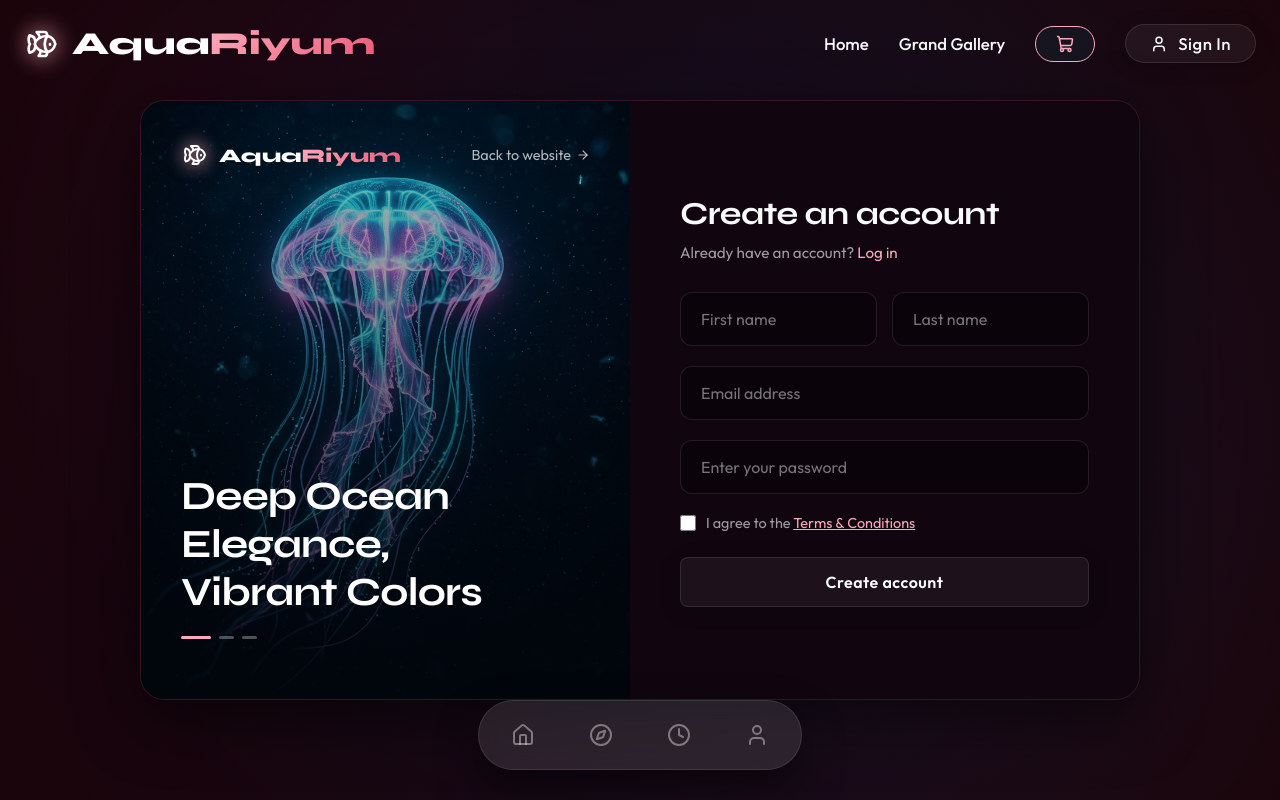
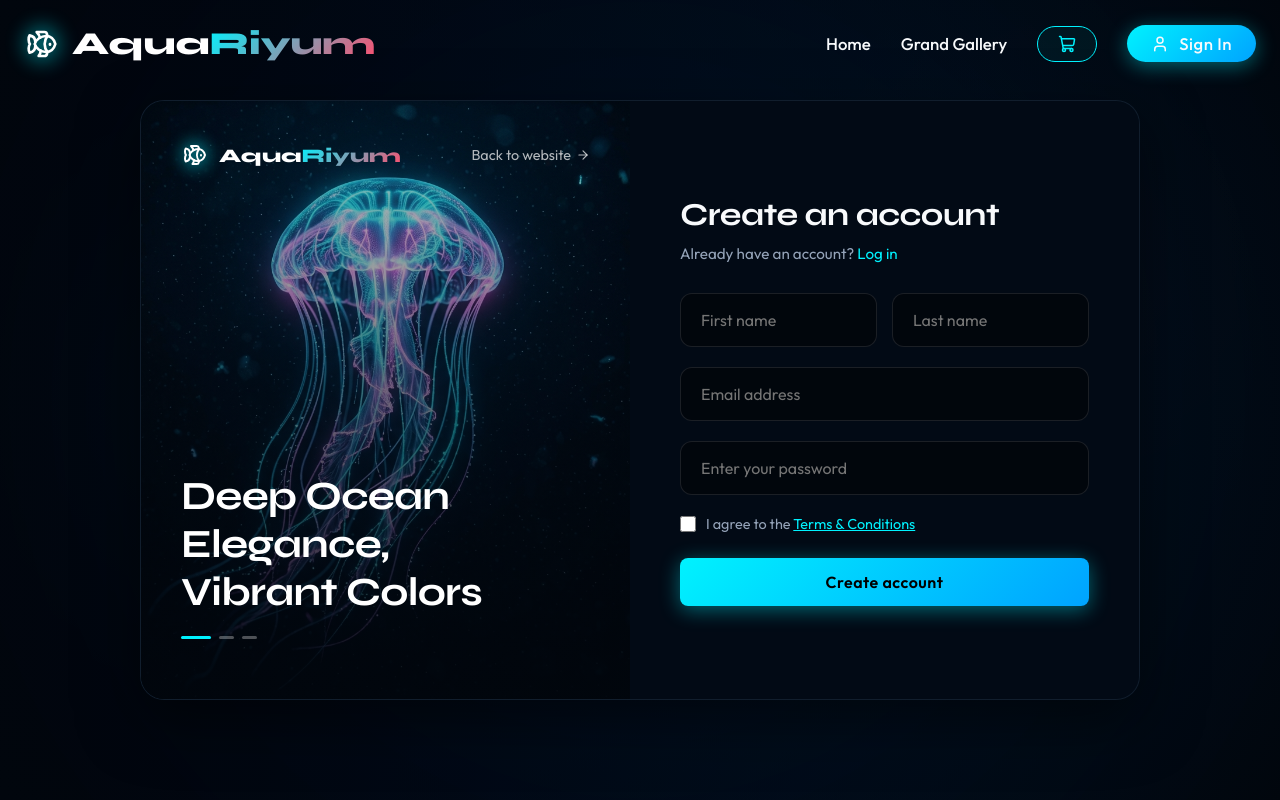
Before and after one commit to prakash200514/Aqua-Man, a React app in the folder frontend/: page /register in a window 1280 px wide. Built offline with nearby package versions, Linux system fonts and the light colour scheme; no server answers; the HTML template or start-up script is replaced by a standard one.

Commit message:
login ui

```diff
--- a/frontend/src/App.jsx
+++ b/frontend/src/App.jsx
@@ -1,7 +1,6 @@
 import React from 'react';
 import { BrowserRouter as Router, Routes, Route } from 'react-router-dom';
 import Navbar from './components/Navbar';
-import BottomNav from './components/BottomNav';
 import BackgroundVideo from './components/BackgroundVideo';
 import CartOverlay from './components/CartOverlay';
 import Home from './pages/Home';
@@ -18,7 +17,6 @@ function App() {
       <BackgroundVideo />
       <Navbar />
       <CartOverlay />
-      <BottomNav />
       <Routes>
         <Route path="/" element={<Home />} />
         <Route path="/products" element={<Products />} />
--- a/frontend/src/index.css
+++ b/frontend/src/index.css
@@ -1,18 +1,18 @@
 @import url('https://fonts.googleapis.com/css2?family=Outfit:wght@300;400;500;600;700;800&family=Syne:wght@600;700;800&display=swap');
 
 :root {
-  /* Grand Level Palette - Burgundy Theme */
-  --bg-abyss: #1A050B;
-  --bg-surface: #2A0813;
-  --bg-card: rgba(42, 8, 19, 0.4);
-  --primary-neon: #FFA9BB;
-  --accent-coral: #E95A78;
+  /* Grand Level Palette - Deep Ocean Theme */
+  --bg-abyss: #01060D;
+  --bg-surface: #041222;
+  --bg-card: rgba(4, 18, 34, 0.4);
+  --primary-neon: #00F2FE;
+  --accent-coral: #FF4D6D;
   --accent-gold: #FFD166;
-  --glass-bg: rgba(255, 255, 255, 0.05);
-  --glass-border: rgba(255, 255, 255, 0.1);
-  --glass-border-hover: rgba(255, 255, 255, 0.2);
+  --glass-bg: rgba(4, 18, 34, 0.4);
+  --glass-border: rgba(0, 242, 254, 0.15);
+  --glass-border-hover: rgba(0, 242, 254, 0.4);
   --text-main: #F8FAFC;
-  --text-muted: rgba(255, 255, 255, 0.6);
+  --text-muted: #94A3B8;
   --danger: #ef4444;
   --success: #10b981;
 }
@@ -29,8 +29,8 @@ body {
   color: var(--text-main);
   overflow-x: hidden;
   background-image:
-    radial-gradient(circle at top left, #3d0b1a, transparent 40%),
-    radial-gradient(circle at bottom right, #2a0813, transparent 50%);
+    radial-gradient(circle at 15% 50%, rgba(0, 242, 254, 0.05), transparent 25%),
+    radial-gradient(circle at 85% 30%, rgba(255, 77, 109, 0.05), transparent 25%);
   background-attachment: fixed;
 }
 
@@ -93,16 +93,14 @@ h1, h2, h3, h4, h5, h6 {
 }
 
 .btn-primary {
-  background: var(--glass-bg);
-  color: var(--text-main);
-  border: 1px solid var(--glass-border);
-  box-shadow: 0 4px 20px rgba(0, 0, 0, 0.2);
+  background: linear-gradient(135deg, var(--primary-neon), #00A3FF);
+  color: #000;
+  box-shadow: 0 4px 20px rgba(0, 242, 254, 0.4);
 }
 
 .btn-primary:hover {
-  transform: translateY(-3px);
-  background: rgba(255, 255, 255, 0.1);
-  box-shadow: 0 8px 30px rgba(0, 0, 0, 0.3);
+  transform: translateY(-3px) scale(1.02);
+  box-shadow: 0 8px 30px rgba(0, 242, 254, 0.6);
 }
 
 .btn-primary::after {
@@ -110,7 +108,7 @@ h1, h2, h3, h4, h5, h6 {
   position: absolute;
   top: 0; left: -100%;
   width: 100%; height: 100%;
-  background: linear-gradient(90deg, transparent, rgba(255,255,255,0.1), transparent);
+  background: linear-gradient(90deg, transparent, rgba(255,255,255,0.4), transparent);
   transition: all 0.6s ease;
 }
 
@@ -159,8 +157,8 @@ h1, h2, h3, h4, h5, h6 {
 }
 
 @keyframes glowPulse {
-  0%, 100% { filter: drop-shadow(0 0 15px rgba(233,90,120,0.4)); }
-  50% { filter: drop-shadow(0 0 30px rgba(233,90,120,0.8)); }
+  0%, 100% { filter: drop-shadow(0 0 15px rgba(0,242,254,0.4)); }
+  50% { filter: drop-shadow(0 0 30px rgba(0,242,254,0.8)); }
 }
 
 .glow-pulse {
@@ -420,10 +418,10 @@ h1, h2, h3, h4, h5, h6 {
 }
 
 .filter-btn.active {
-  background: var(--text-main);
+  background: var(--primary-neon);
   color: #000;
-  border-color: var(--text-main);
-  box-shadow: 0 0 20px rgba(255, 255, 255, 0.2);
+  border-color: var(--primary-neon);
+  box-shadow: 0 0 20px rgba(0, 242, 254, 0.4);
 }
 
 /* Cart Overlay, Inputs, Admin styling kept similar but inheriting new colors */
```
